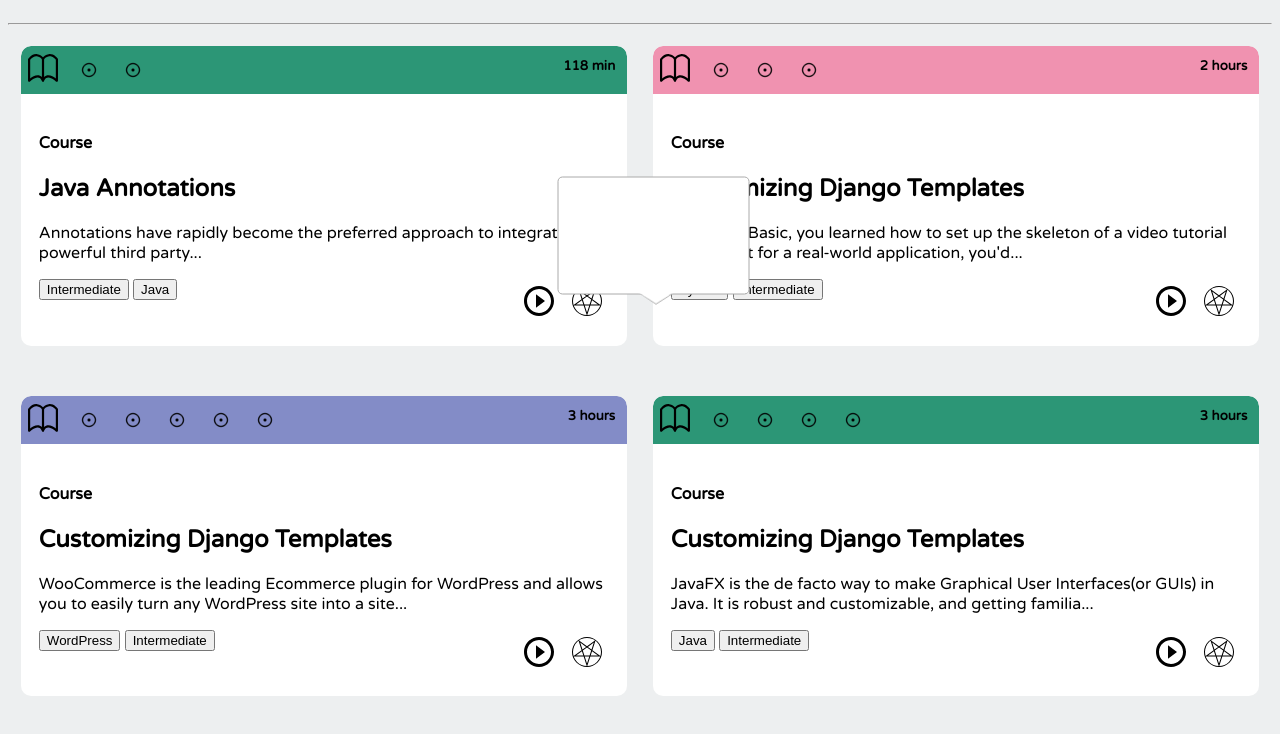
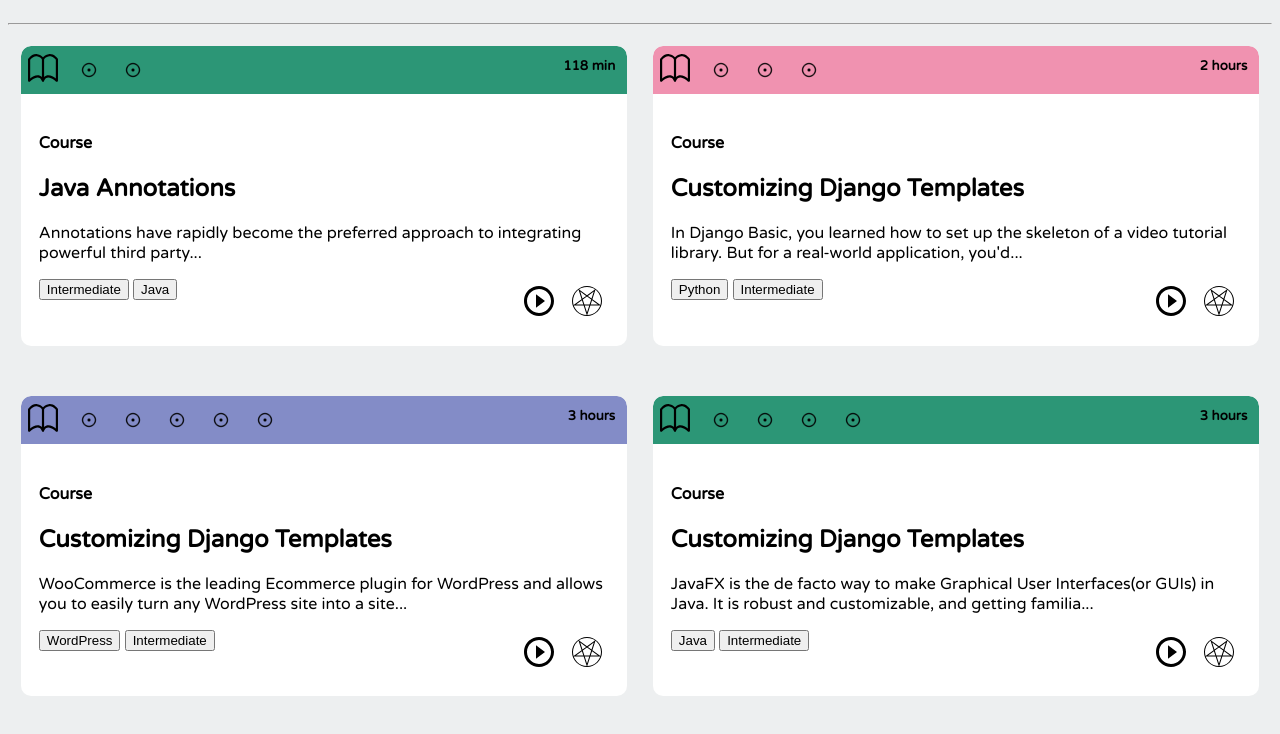
Before and after one commit to nathanhwyoung/Basic_Layout_Code_Review, a plain HTML site: page index.html in a window 1280 px wide. Shown: the part 92-826 px from the top of the page. Drawn offline with Linux system fonts and the light colour scheme.

Commit message:
remove overlay

```diff
--- a/css/styles.css
+++ b/css/styles.css
@@ -54,6 +54,7 @@
 
 .modules {
     overflow: auto;
+	min-width: 700px;
 }
 
 .box {
--- a/index.html
+++ b/index.html
@@ -44,16 +44,16 @@
                         <img class="size" src="img/play105.svg" alt="" />
                         <img class="size" src="img/halloween101.svg" alt="" />
                     </div>
-                    <div id="overlay">
+                    <!-- <div id="overlay">
                         <img src="img/treehouse-popup.png" alt="" />
-                        <!-- <div id="overlay-text">
+                        <div id="overlay-text">
                             <p><b>Watch Trailers</b></p>
                             <pre>When browsing courses you
                                 now can quickly view trailers
                                 to get a quick look into what
                                 this course covers.</pre>
-                        </div> -->
-                    </div>
+                        </div>
+                    </div> -->
                 </div>
             </div>
 
```
